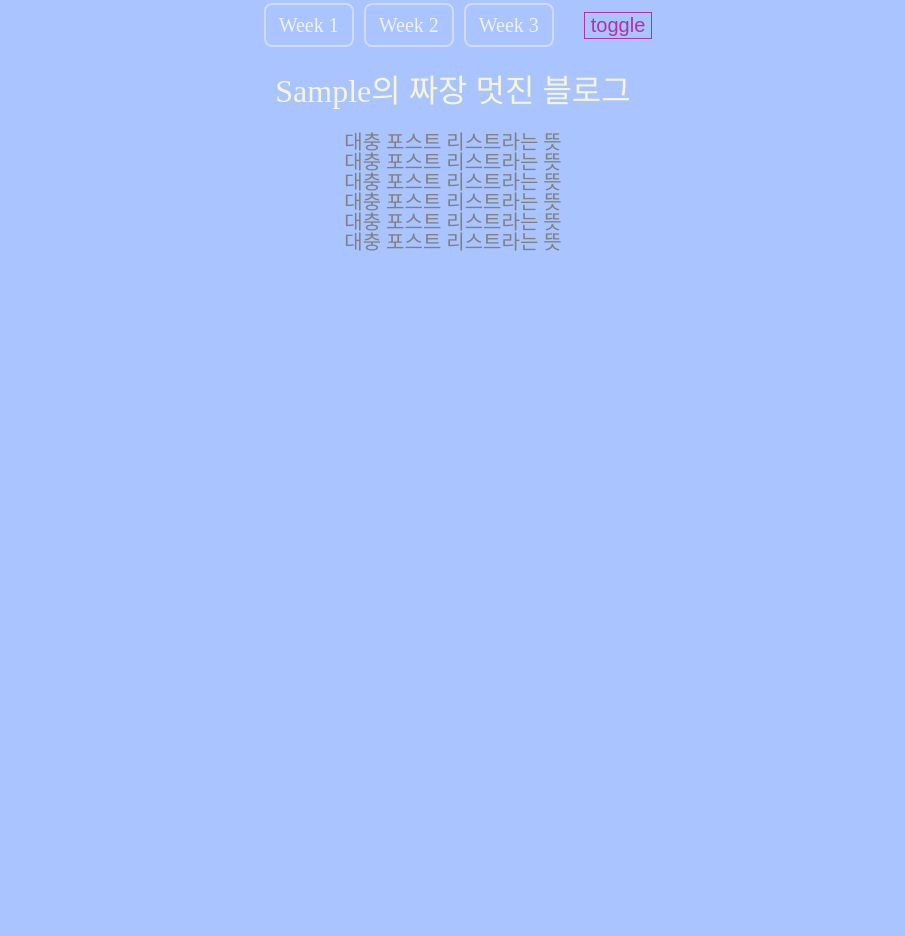
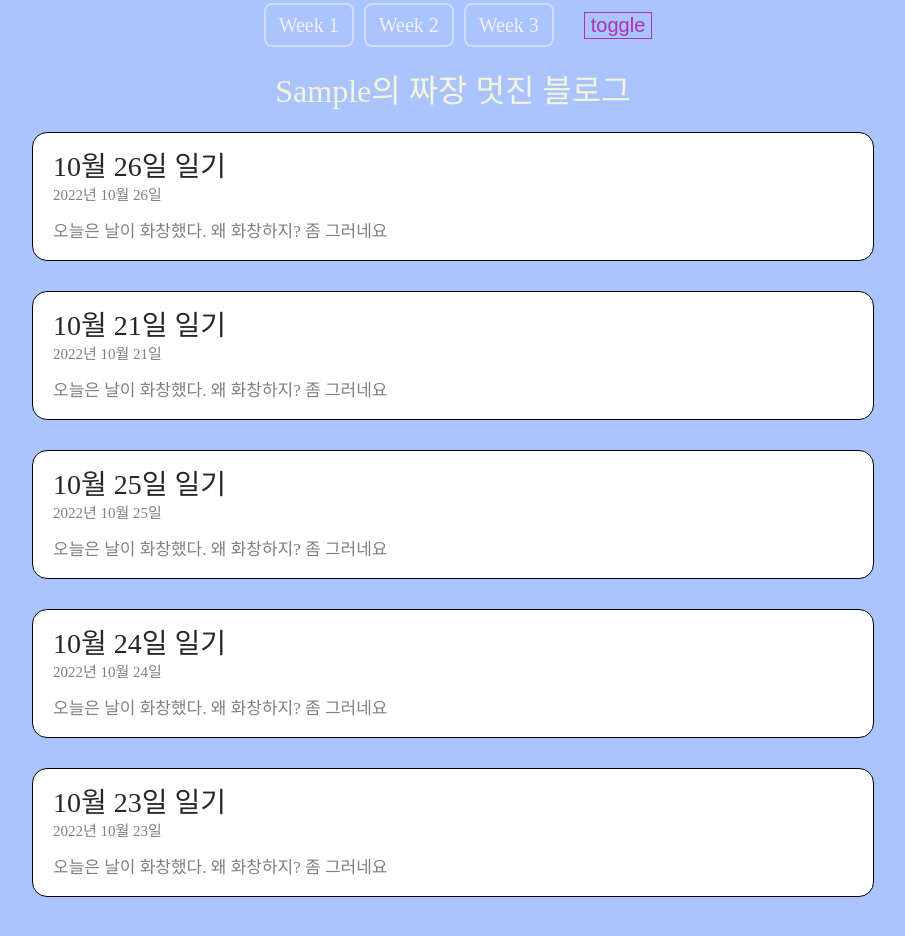
Before and after one commit to PastelBlue4/react_study, a React (Create React App) app: page /weekthree in a window 1280 px wide. Both pictures are taken after typing "Sample" into the empty fields and a click on the button "Log In". Shown: the top 936 px of the page, without its empty margins (187-1092 px from the left). Built offline with nearby package versions, Linux system fonts and the light colour scheme.

Commit message:
[feat] post list done :)

```diff
--- a/src/week3/components/BlogPage.js
+++ b/src/week3/components/BlogPage.js
@@ -17,6 +17,9 @@ const LoginTitle = styled.h1`
 
 const StyledForm = styled.form`
   margin-top: 20px;
+  display: flex;
+  align-items: center;
+  justify-content: center;
 `;
 
 const StyledInput = styled.input`
@@ -24,23 +27,34 @@ const StyledInput = styled.input`
   height: 30px;
   font-size: 20px;
   margin-right: 20px;
+  border-radius: 13px;
+  border: 1px beige solid;
 `;
 
 const StyledButton = styled.button`
   width: 100px;
-  height: 30px;
+  height: 34px;
   background-color: aliceblue;
+  border-radius: 13px;
+  cursor: pointer;
+  &:hover {
+    background-color: #81c6e8;
+  }
 `;
 
 const ErrorMessage = styled.span`
   font-size: 22px;
   color: #ff577f;
-  margin-top: 10px;
+  margin-top: 15px;
 `;
 
 function BlogPage() {
+  const [isLogin, setIsLogin] = useState(false);
+  const [userName, setUserName] = useState("");
+  const [message, setMessage] = useState(false);
+
   const onSubmit = (e) => {
-    if (userName.length < 2) {
+    if (userName.length < 1) {
       setMessage(true);
       e.preventDefault();
     } else {
@@ -49,9 +63,10 @@ function BlogPage() {
     }
   };
 
-  const [isLogin, setIsLogin] = useState(false);
-  const [userName, setUserName] = useState("");
-  const [message, setMessage] = useState(false);
+  const onChange = (e) => {
+    setUserName(e.target.value);
+    setMessage(false);
+  };
 
   return (
     <>
@@ -64,7 +79,7 @@ function BlogPage() {
             <StyledInput
               placeholder="write your name  :)"
               value={userName}
-              onChange={(e) => setUserName(e.target.value)}
+              onChange={onChange}
             />
             <StyledButton>Log In</StyledButton>
           </StyledForm>{" "}
--- /dev/null
+++ b/src/week3/components/Post.js
@@ -0,0 +1,42 @@
+import styled from "styled-components";
+
+const PostContainer = styled.div`
+  display: flex;
+  justify-content: center;
+  flex-direction: column;
+  width: 50rem;
+  margin-bottom: 30px;
+  border: solid 1px black;
+  border-radius: 15px;
+  padding: 20px;
+  background-color: white;
+`;
+
+const StyledTitle = styled.h1`
+  font-size: 28px;
+  color: #272727;
+  margin-bottom: 7px;
+`;
+
+const StyledDate = styled.span`
+  font-size: 15px;
+  margin-bottom: 20px;
+`;
+const StyledContents = styled.span`
+  font-size: 17px;
+`;
+
+function Post(props) {
+  console.log(props);
+
+  return (
+    <>
+      <PostContainer>
+        <StyledTitle>{props.item.title}</StyledTitle>
+        <StyledDate>{props.item.date}</StyledDate>
+        <StyledContents>{props.item.contents} </StyledContents>
+      </PostContainer>
+    </>
+  );
+}
+export default Post;
--- a/src/week3/components/PostList.js
+++ b/src/week3/components/PostList.js
@@ -1,10 +1,13 @@
 import styled from "styled-components";
+import Post from "./Post";
 
 function PostList({ userName }) {
   const Container = styled.div`
     display: flex;
     justify-content: center;
     flex-direction: column;
+    align-items: center;
+    width: 100%;
   `;
 
   const Title = styled.h1`
@@ -23,17 +26,42 @@ function PostList({ userName }) {
     margin-top: 20px;
   `;
 
+  const postItem = [
+    {
+      title: "10월 26일 일기",
+      date: "2022년 10월 26일",
+      contents: "오늘은 날이 화창했다. 왜 화창하지? 좀 그러네요 ",
+    },
+    {
+      title: "10월 21일 일기",
+      date: "2022년 10월 21일",
+      contents: "오늘은 날이 화창했다. 왜 화창하지? 좀 그러네요 ",
+    },
+    {
+      title: "10월 25일 일기",
+      date: "2022년 10월 25일",
+      contents: "오늘은 날이 화창했다. 왜 화창하지? 좀 그러네요 ",
+    },
+    {
+      title: "10월 24일 일기",
+      date: "2022년 10월 24일",
+      contents: "오늘은 날이 화창했다. 왜 화창하지? 좀 그러네요 ",
+    },
+    {
+      title: "10월 23일 일기",
+      date: "2022년 10월 23일",
+      contents: "오늘은 날이 화창했다. 왜 화창하지? 좀 그러네요 ",
+    },
+  ];
+
   return (
     <>
       <Container>
         <Title>{userName}의 짜장 멋진 블로그</Title>
         <PostContainer>
-          <span>대충 포스트 리스트라는 뜻 </span>
-          <span>대충 포스트 리스트라는 뜻 </span>
-          <span>대충 포스트 리스트라는 뜻 </span>
-          <span>대충 포스트 리스트라는 뜻 </span>
-          <span>대충 포스트 리스트라는 뜻 </span>
-          <span>대충 포스트 리스트라는 뜻 </span>
+          {postItem.map((item) => (
+            <Post item={item} />
+          ))}
         </PostContainer>
       </Container>
     </>
```
